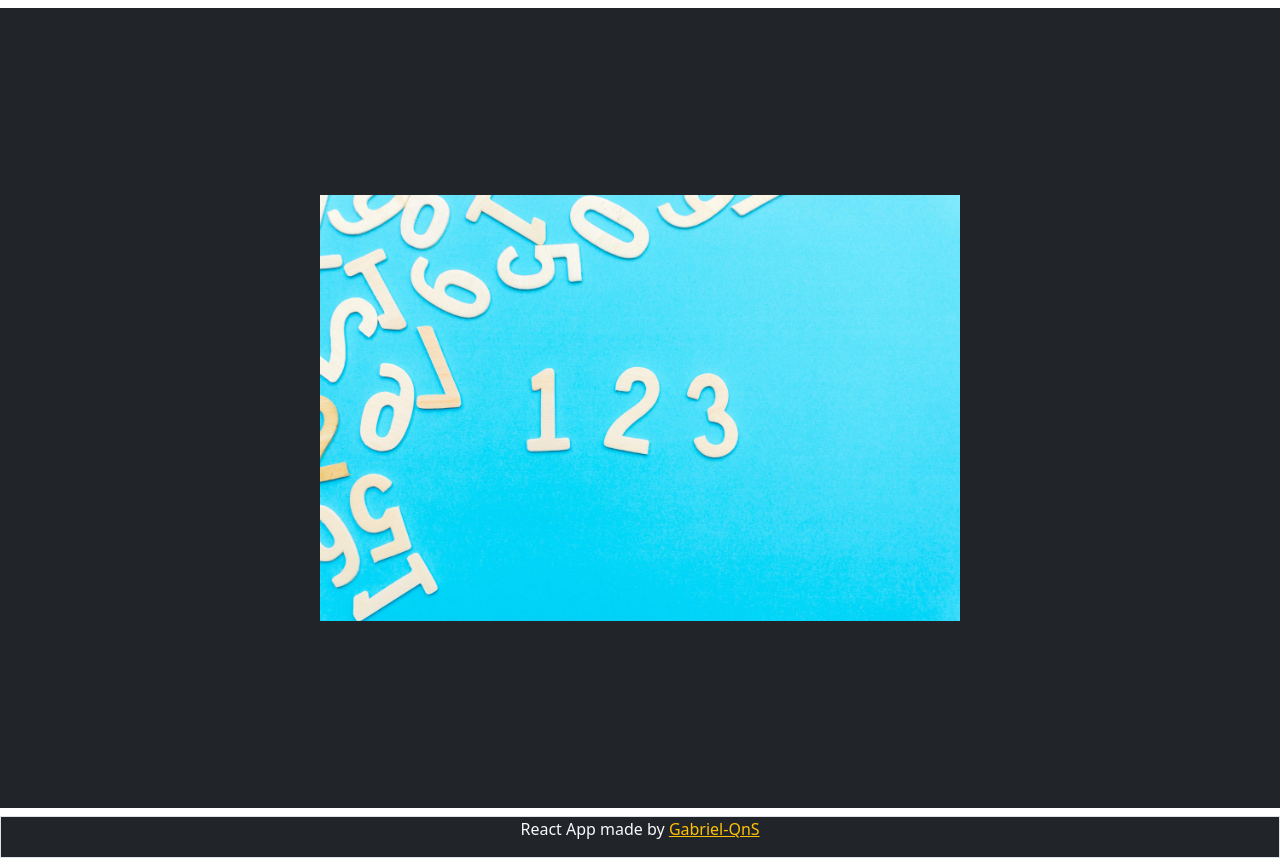
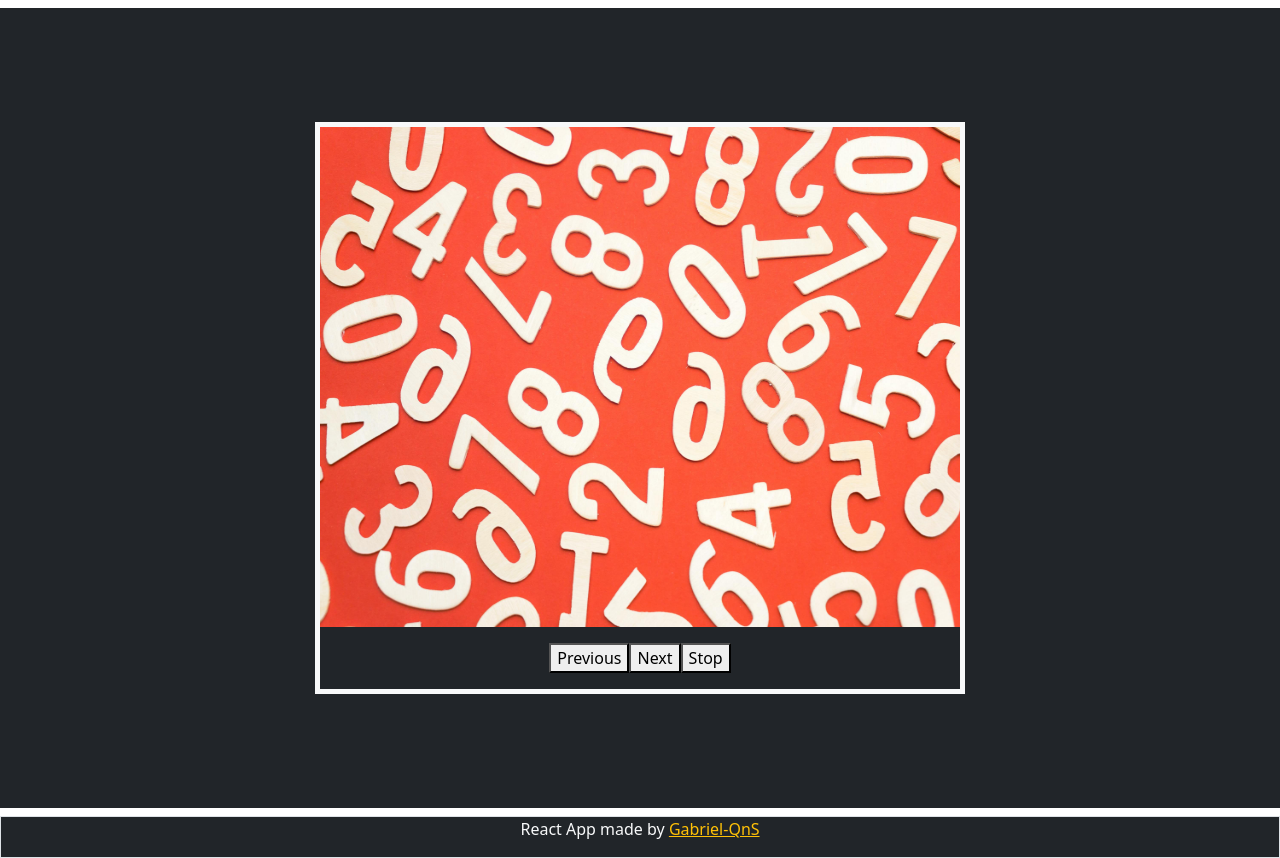
Before and after one commit to Gabriel-QnS/react-carousel, a React (Create React App) app: page / in a window 1280 px wide. Shown: the part 800-1658 px from the top of the page. Built offline with nearby package versions, Linux system fonts and the light colour scheme.

Commit message:
Controls implemented

```diff
--- a/src/App.css
+++ b/src/App.css
@@ -45,25 +45,20 @@ li{
   text-align: start;
 }
 
-div.carousel{
-  text-align: center;
-}
-
-div.carousel img {
-  max-width: 50vw;
-  text-align: center;
-}
-
-div.wrapper{
+div.carousel-container{
   min-height: 100vh;
   display: flex;
   align-items: center;
   align-content: center;
   text-align: center;
-};
+}
 
-div.wrapper img{
-  display: none;
+div.carousel img {
+  min-width: 50vw;
+  max-width: 50vw;
+  text-align: center;
+  max-height: 500px;
+  min-height: 500px;
 }
 
 img.react-logo{
--- a/src/carousel.js
+++ b/src/carousel.js
@@ -1,31 +1,70 @@
-import { useEffect, useState } from "react";
+import React, { useState, useEffect } from 'react';
 
-function Carousel(){
-    let [currentIndex, setCurrentIndex] = useState(0); // initializes state, function to change index of pic
-    const pics = [];
-    for (let i = 1; i <= 5; i++){
-        pics.push('./assets/'+`img${i}.jpg`)
-    };// populates array of pics with the directions
+function CarouselControls({ currentIndex, setCurrentIndex, pics }) {
+  const [isPlaying, setIsPlaying] = useState(true);
 
-    useEffect(() => {
-        const change = setInterval(() =>{
-            if(currentIndex === 5){
-                setCurrentIndex(0)
-            } else { setCurrentIndex(currentIndex++) }
+  const handleNext = () => {
+    setCurrentIndex((prevIndex) => (prevIndex + 1) % pics.length);
+  };
 
-        }, 3000);
+  const handlePrevious = () => {
+    setCurrentIndex((prevIndex) =>
+      (prevIndex - 1 + pics.length) % pics.length
+    );
+  };
 
-        return () => clearInterval(change)
-    });
+  const handleStop = () => {
+    setIsPlaying(false);
+  };
 
-    console.log(pics)
+  const handlePlay = () => {
+    setIsPlaying(true);
+  };
 
-    return(
-        <div className='carousel m-auto'>
-            <img src={pics[currentIndex]} alt="A string of numbers"></img>
-        </div>
-    )
+  useEffect(() => {
+    let interval;
+    if (isPlaying) {
+      interval = setInterval(() => {
+        handleNext();
+      }, 3000);
+    }
 
+    return () => clearInterval(interval);
+  }, [isPlaying, currentIndex, pics.length]);
+
+  return (
+    <div className="carousel-controls p-3">
+      <button onClick={handlePrevious}>Previous</button>
+      <button onClick={handleNext}>Next</button>
+      {isPlaying ? (
+        <button onClick={handleStop}>Stop</button>
+      ) : (
+        <button onClick={handlePlay}>Play</button>
+      )}
+    </div>
+  );
+}
+
+function Carousel() {
+  const [currentIndex, setCurrentIndex] = useState(0);
+  const pics = [];
+
+  for (let i = 1; i <= 5; i++) {
+    pics.push(`./assets/img${i}.jpg`);
+  }
+
+  return (
+    <div className="carousel-container p-4">
+      <div className="carousel m-auto border border-light border-5">
+        <img src={pics[currentIndex]} alt="A string of numbers" />
+        <CarouselControls
+        currentIndex={currentIndex}
+        setCurrentIndex={setCurrentIndex}
+        pics={pics}
+      />
+      </div>
+    </div>
+  );
 }
 
 export default Carousel;
```
